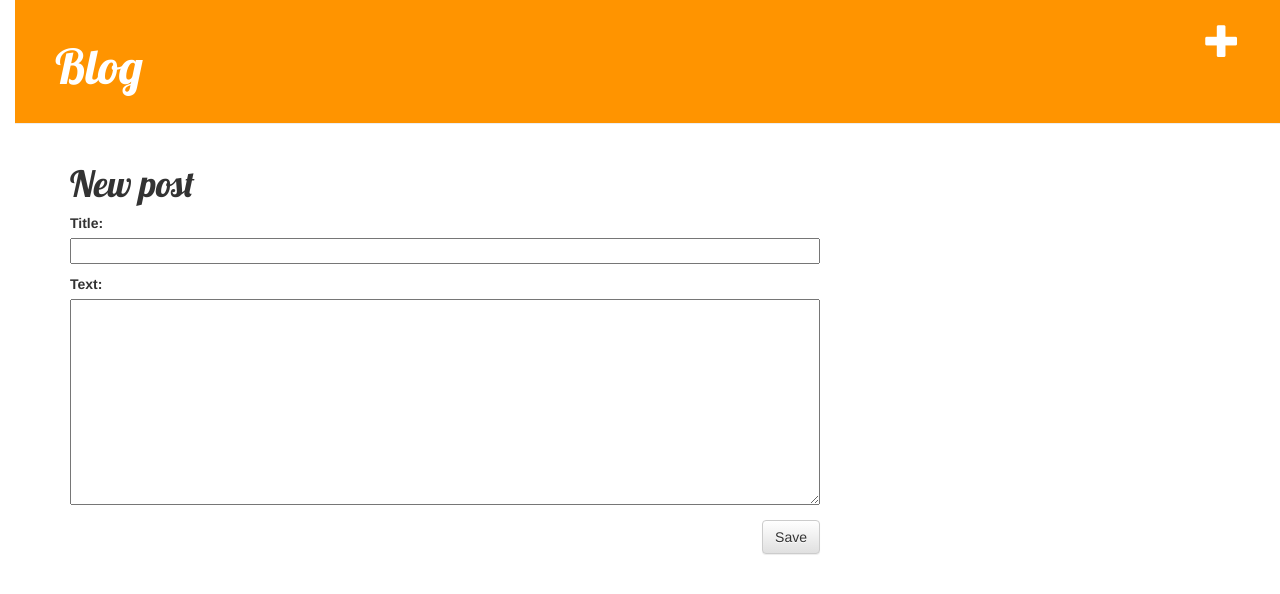
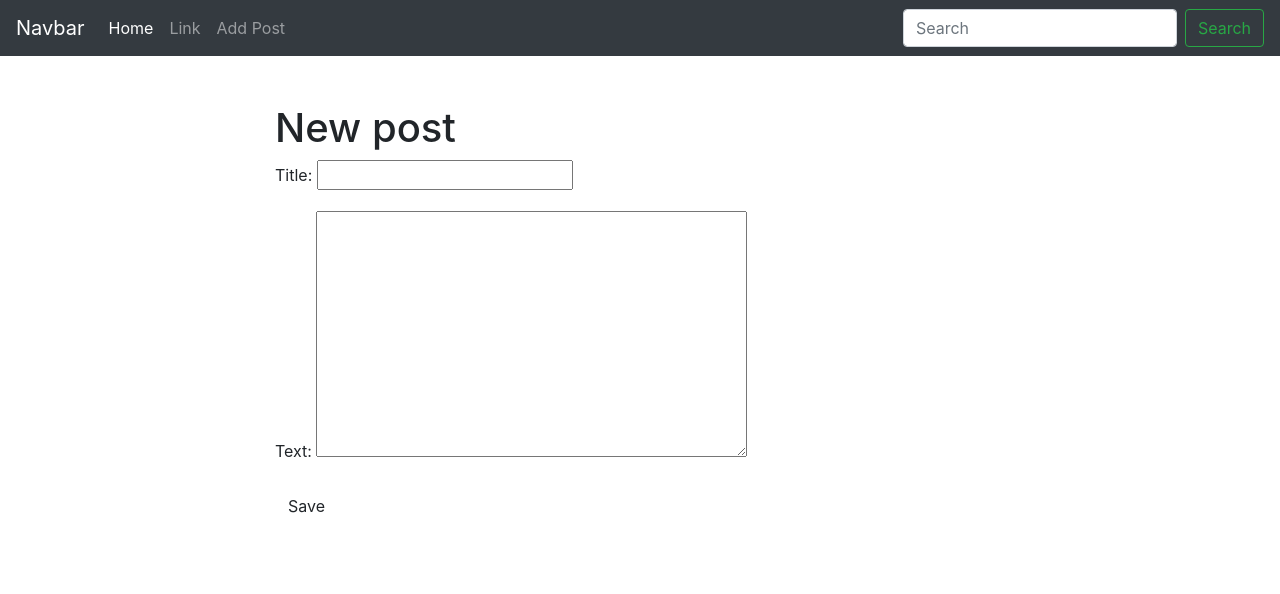
Before and after one commit to SuperSerg58/Blog, a Django app: page /post/new/ in a window 1280 px wide. Shown: the top 594 px of the page. Run offline with Django 3.2, Linux system fonts and the light colour scheme; the visitor is signed in with stand-in values (Sample User, id 1); some libraries are stand-ins or nearby versions.

Commit message:
add base templates remove local css

```diff
--- a/blog/static/css/style.css
+++ b/blog/static/css/style.css
@@ -6,18 +6,42 @@ h1 a {
 body {
     padding-left: 15px;
 }
-
+/*--------------HEADER------------------*/
 .page-header {
+    font-family: 'Lobster', cursive;
     background-color: #ff9400;
     margin-top: 0;
     padding: 20px 20px 20px 40px;
+    display: flex;
+    align-items: center;
+    margin-bottom: 90px;
+    justify-content: space-between;
 }
 
-.page-header h1, .page-header h1 a, .page-header h1 a:visited, .page-header h1 a:active {
+.page-header a{
     color: #ffffff;
-    font-size: 36pt;
+    font-size: 25pt;
+}
+
+.menu-list{
+    margin-right: auto;
+}
+.menu-link{
+    font-size: 14px;
+    line-height: 16px;
+    color: #FFFFFF;
+    text-decoration: none;
+    margin-right: 35px;
+}
+
+
+.login-link{
     text-decoration: none;
 }
+/*--------------HEADER------------------*/
+
+
+/*--------------CONTENT------------------*/
 
 .content {
     margin-left: 40px;
--- a/blog/templates/blog/base.html
+++ b/blog/templates/blog/base.html
@@ -1,29 +1 @@
-{% load static %}
-<!doctype html>
-<html lang="en">
-    <head>
-        <title>ShowTime</title>
-        <link rel="stylesheet" href="//maxcdn.bootstrapcdn.com/bootstrap/3.2.0/css/bootstrap.min.css">
-        <link rel="stylesheet" href="//maxcdn.bootstrapcdn.com/bootstrap/3.2.0/css/bootstrap-theme.min.css">
-        <link href="https://fonts.googleapis.com/css?family=Lobster&subset=latin,cyrillic" rel="stylesheet"
-              type="text/css">
-        <link rel="stylesheet" href="{% static 'css/style.css' %}">
-    </head>
-    <body>
-        <div class="page-header">
-            {% if user.is_authenticated %}
-                <a href="{% url 'post_new' %}" class="top-menu"><span class="glyphicon glyphicon-plus"></span></a>
-            {% endif %}
-            <h1><a href="/">Blog</a></h1>
-        </div>
-
-        <div class="content container">
-            <div class="row">
-                <div class="col-md-8">
-                    {% block content %}
-                    {% endblock %}
-                </div>
-            </div>
-        </div>
-    </body>
-</html>
+{% extends 'base.html' %}
--- a/blog/urls.py
+++ b/blog/urls.py
@@ -1,6 +1,5 @@
 from django.urls import path
 from . import views
-
 
 urlpatterns = [
     path('', views.post_list, name='post_list'),
--- /dev/null
+++ b/templates/base.html
@@ -0,0 +1,67 @@
+{% load static %}
+<!doctype html>
+<html lang="en">
+<head>
+    <meta charset="UTF-8">
+    <meta name="viewport"
+          content="width=device-width, user-scalable=no, initial-scale=1.0, maximum-scale=1.0, minimum-scale=1.0">
+    <meta http-equiv="X-UA-Compatible" content="ie=edge">
+    <link rel="stylesheet" href="https://stackpath.bootstrapcdn.com/bootstrap/4.4.1/css/bootstrap.min.css"
+          integrity="sha384-Vkoo8x4CGsO3+Hhxv8T/Q5PaXtkKtu6ug5TOeNV6gBiFeWPGFN9MuhOf23Q9Ifjh" crossorigin="anonymous">
+    {#    <link rel="stylesheet" href="{% static 'css/style.css' %}">#}
+    <title>
+        {% block title %}
+            Blog-Engine
+        {% endblock %}
+    </title>
+</head>
+<body>
+<div class="header">
+
+    <nav class="navbar navbar-expand-lg navbar-dark bg-dark">
+        <a class="navbar-brand" href="#">Navbar</a>
+        <button class="navbar-toggler" type="button" data-toggle="collapse" data-target="#navbarSupportedContent"
+                aria-controls="navbarSupportedContent" aria-expanded="false" aria-label="Toggle navigation">
+            <span class="navbar-toggler-icon"></span>
+        </button>
+
+        <div class="collapse navbar-collapse" id="navbarSupportedContent">
+            <ul class="navbar-nav mr-auto">
+
+                <li class="nav-item active">
+                    <a class="nav-link" href="{% url 'post_list' %}">Home <span class="sr-only">(current)</span></a>
+                </li>
+
+                <li class="nav-item">
+                    <a class="nav-link" href="#">Link</a>
+                </li>
+
+                <li class="nav-item">
+                    {% if user.is_authenticated %}
+                        <a class="nav-link" href="{% url 'post_new' %}">Add Post</a>
+                    {% endif %}
+                </li>
+
+            </ul>
+
+            <form class="form-inline my-2 my-lg-0">
+                <input class="form-control mr-sm-2" type="search" placeholder="Search" aria-label="Search">
+                <button class="btn btn-outline-success my-2 my-sm-0" type="submit">Search</button>
+            </form>
+
+        </div>
+    </nav>
+</div>
+
+<div class="container mt-5">
+    <div class="row">
+        <div class="col-8 offset-md-2">
+            {% block content %}
+                There is no any content
+            {% endblock %}
+        </div>
+    </div>
+</div>
+
+</body>
+</html>
```
Also changed, not shown: blog/templates/blog/post_list.html (+7 -2 lines), blog/templates/blog/test.html (added, +13 -0 lines), DjangoBlog/urls.py (line endings or trailing spaces).
